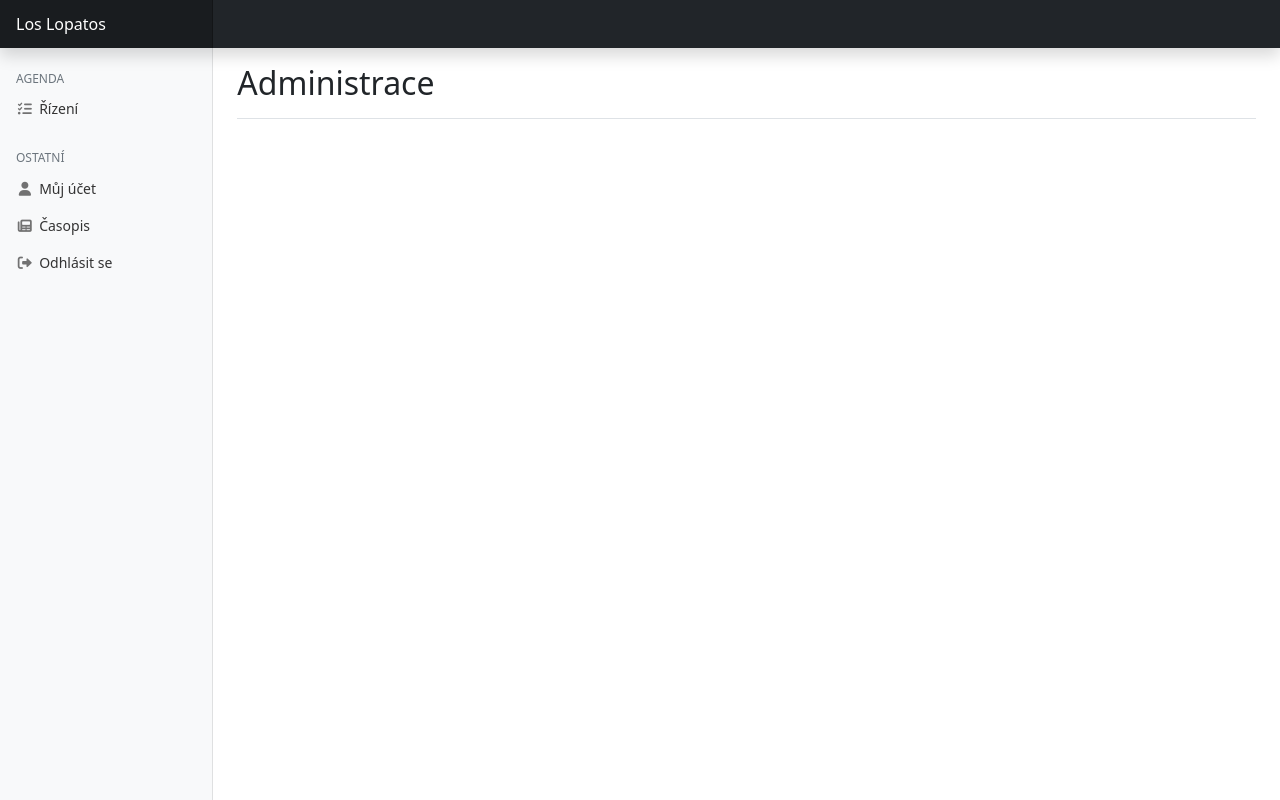
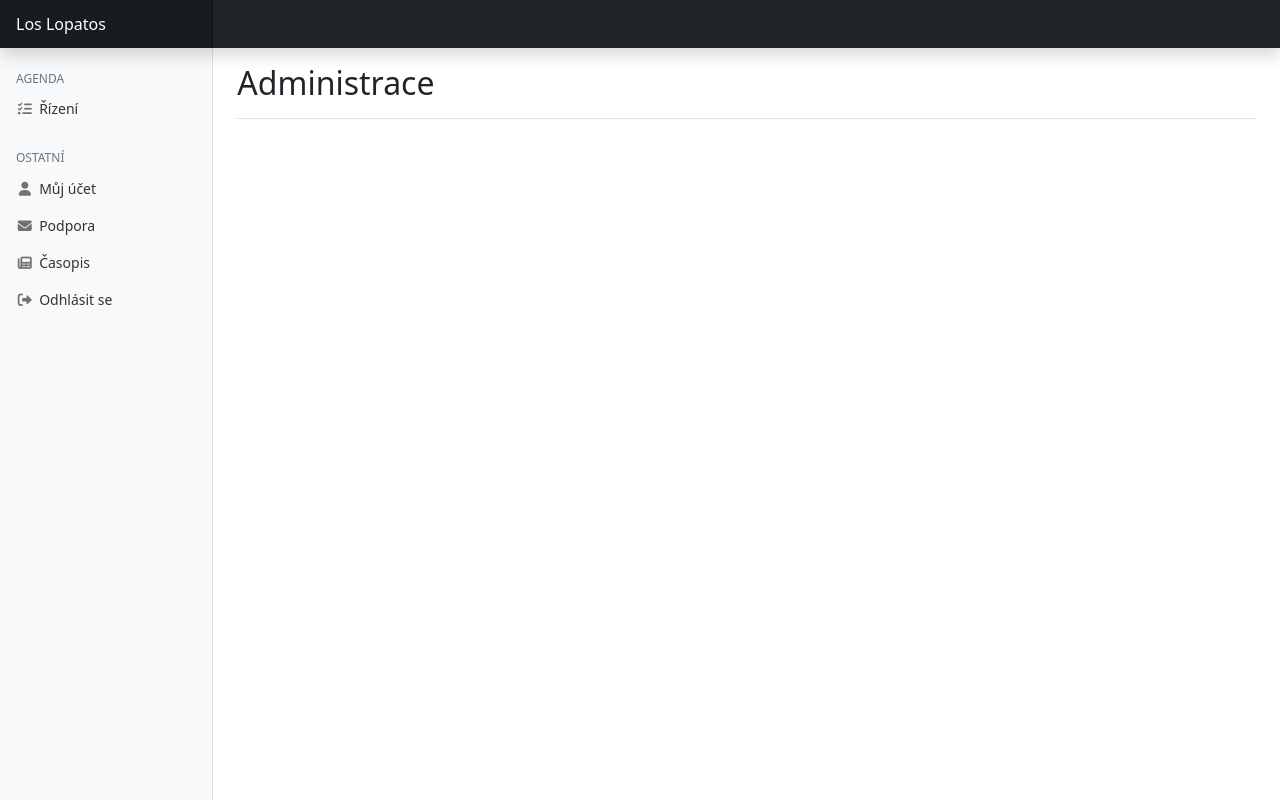
Before and after one commit to Duffynson/lopaty-xd, a PHP site: page /admin/index.php in a window 1280 px wide. Run offline with PHP 8.4, Linux system fonts and the light colour scheme; the visitor is signed in with stand-in values (Sample User, id 1); data that the repository does not hold is empty.

Commit message:
Update header.php

```diff
--- a/admin/php/components/header.php
+++ b/admin/php/components/header.php
@@ -70,7 +70,13 @@
               <i class='fa-solid fa-user fa-fw'> </i>
               Můj účet
             </a>
-          </li>"; ?>
+          </li>
+          <li class='nav-item'>
+            <a class='nav-link' href='./tickets'>
+              <i class='fa-solid fa-envelope fa-fw'></i>
+              Podpora
+            </a>
+          </li>" ?>
           <li class="nav-item">
             <a class="nav-link" href="../">
               <i class="fa-solid fa-newspaper fa-fw"></i>
```
